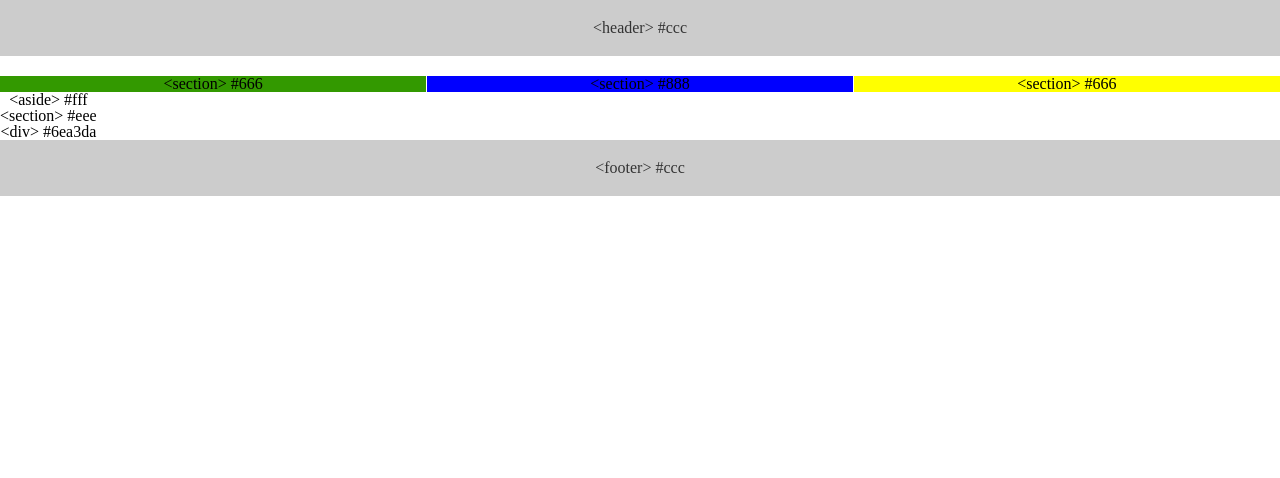
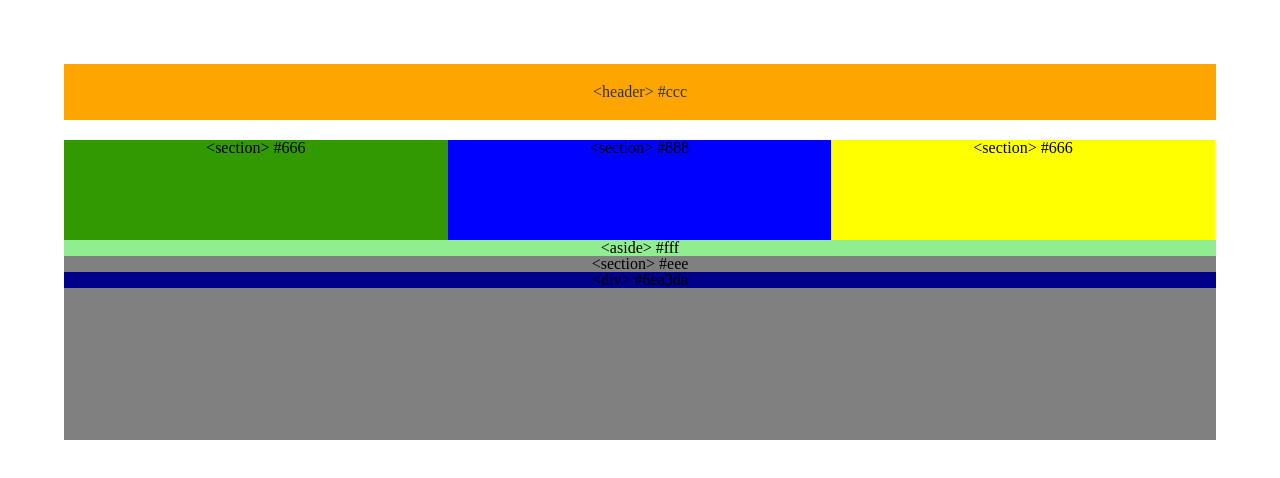
Before and after one commit to ahmeda47/flex-practice, a plain HTML site: page index.html in a window 1280 px wide. Drawn offline with Linux system fonts and the light colour scheme.

Commit message:
finished section 1

```diff
--- a/index.html
+++ b/index.html
@@ -10,19 +10,23 @@
 
 <body>
 
-  <header>
+
+
+<div class="main">
+    <header class="header">
         &lt;header&gt; #ccc
       </header>
+
   <div class="container1">
-  <section id="left">
+    <section class="innerbox" id="left">
       &lt;section&gt; #666
     </section>
 
-  <section id="middle">
+    <section class="innerbox" id="middle">
       &lt;section&gt; #888
     </section>
 
-  <section id="right">
+    <section class="innerbox" id="right">
       &lt;section&gt; #666
     </section>
   </div>
@@ -39,10 +43,13 @@
     </section>
   </div>
 
-
-<footer>
+  <footer class="header">
     &lt;footer&gt; #ccc
   </footer>
+</div>
+
+
+
 
 </body>
 
--- a/style.css
+++ b/style.css
@@ -1,23 +1,23 @@
 /**
  * Float Layout Activity
  **/
- .container1 {
-    display:flex;
-    flex-flow: row column;
-    justify-content: center;
-    justify-content: space-between;
-  }
-    .container2 {
-      display:flex;
 
-      }
+ .main {
+  width:90vw;
+  margin:5vw;
+ }
+
+ div {
+   width:100%;
+ }
+
+ .header {
+   background: orange;
+ }
 
     * {
       box-sizing: border-box;
       text-align: center;
-    }
-
-    body {
     }
 
     header {
@@ -27,31 +27,51 @@
       background: #ccc;
     }
 
-    section {
+    .container1 {
+      height: 100px;
+      display:flex;
+
+    }
+
+    .innerbox{
+      height:100%;
+      width:33.3%;
     }
 
     #left {
     background-color:#390;
-    width: 33.3%;
     }
 
     #middle {
       background: blue;
-      width: 33.3%;
     }
 
     #right {
       background: yellow;
-      width:33.3%;
     }
 
+    .container2 {
+      height: 100px;
+      display:flex;
+
+      }
+
+
     #full {
+      background:gray;
+      height: 200px;
+      width:100%;
+      z-index:1;
     }
 
     #division {
+      background: darkblue;
+      z-index:2;
     }
 
     aside {
+      background:lightgreen;
+      z-index:3;
 
     }
 
```
Lines whose indentation alone changed are shown as unchanged.
